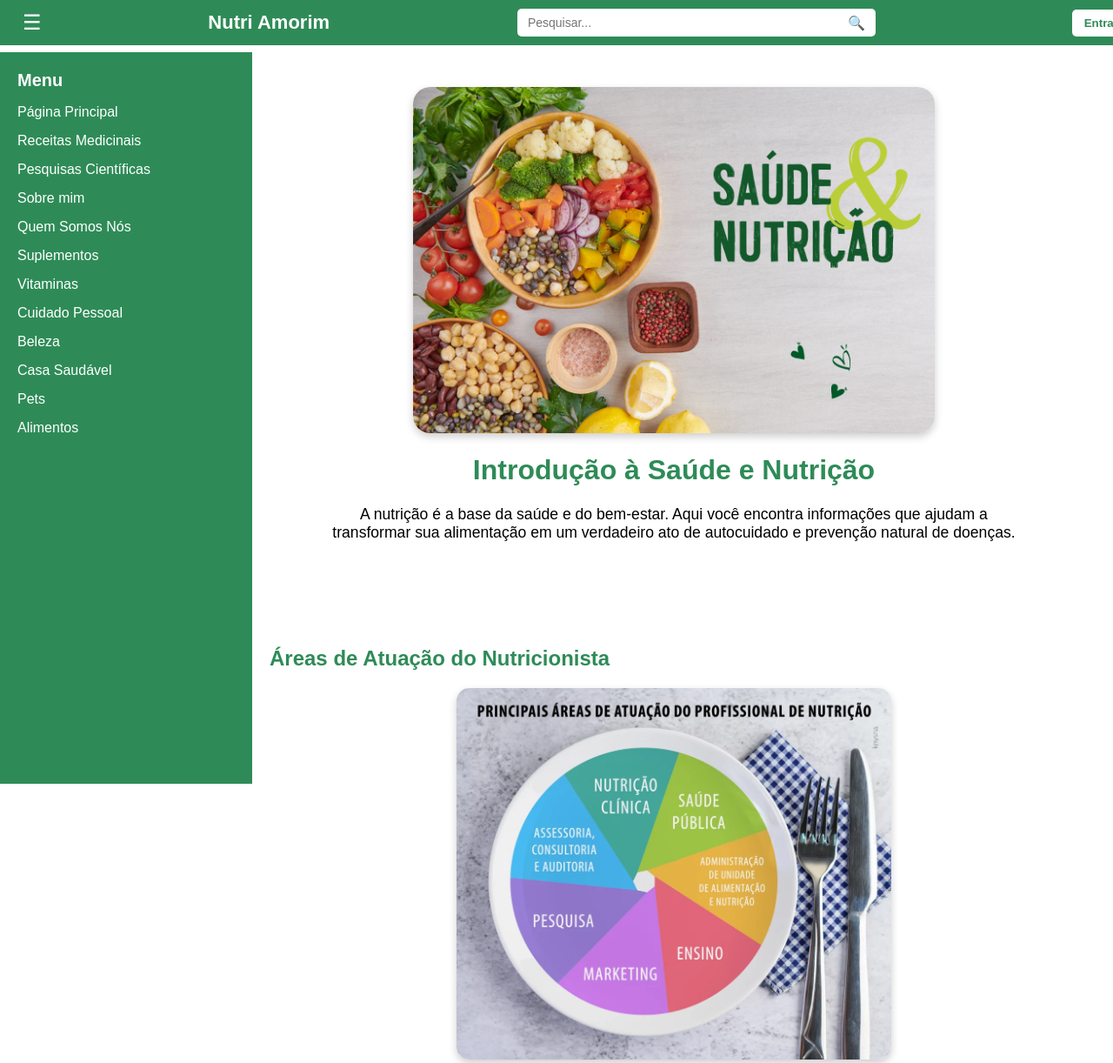
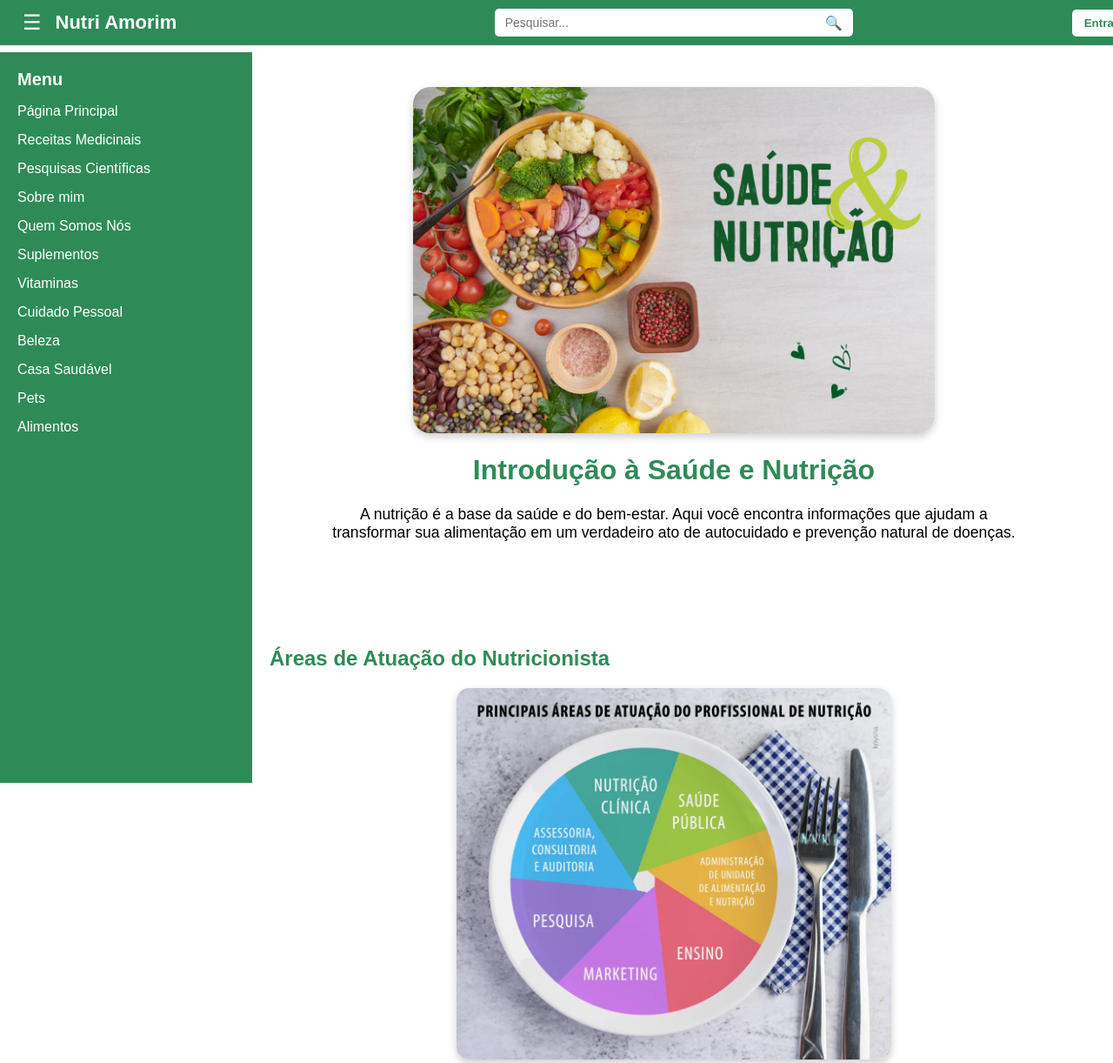
Before and after one commit to NutriAmorim/loja_nutri_novo, a Django app: page / in a window 1280 px wide. Shown: the top 1222 px of the page at 87% size. Run offline with Django 5.2, Linux system fonts and the light colour scheme.

Commit message:
Ajusta botão Entrar e posiciona nome Nutri Amorim ao lado do menu

```diff
--- a/loja_app/templates/base.html
+++ b/loja_app/templates/base.html
@@ -11,7 +11,6 @@
         body {
             margin: 0;
             font-family: Arial, sans-serif;
-      background-color: #fff;
         }
 
         /* Topo */
@@ -29,6 +28,11 @@
             z-index: 1200;
         }
 
+        .left-group {
+            display: flex;
+            align-items: center;
+        }
+
         .menu-toggle {
             font-size: 1.5em;
             background: none;
@@ -41,7 +45,7 @@
         .logo {
             font-size: 22px;
             font-weight: bold;
-      margin-right: 20px;
+            margin-left: 0;
         }
 
         .search-form {
@@ -52,7 +56,7 @@
             padding: 2px 6px;
             flex-grow: 1;
             max-width: 400px;
-      margin: 0 20px;
+            margin: 0 auto;
         }
 
         .search-input {
@@ -79,7 +83,7 @@
             border-radius: 5px;
             cursor: pointer;
             font-weight: bold;
-      margin-left: 30px; /* traz o botão mais pra esquerda */
+            margin-left: -3cm; /* Move 3cm para a esquerda */
         }
 
         /* Sidebar */
@@ -94,7 +98,6 @@
             left: 0;
             overflow-y: auto;
             z-index: 1000;
-      border-top: 1px solid #2E8B57; /* elimina a linha branca */
         }
 
         .sidebar h2 {
@@ -162,8 +165,10 @@
 
     <!-- Topo -->
     <div class="top-bar">
+        <div class="left-group">
             <button class="menu-toggle" onclick="toggleSidebar()">☰</button>
             <span class="logo">Nutri Amorim</span>
+        </div>
 
         <form class="search-form" onsubmit="event.preventDefault(); search();">
             <input type="text" class="search-input" placeholder="Pesquisar...">
```
Lines whose indentation alone changed are shown as unchanged.
